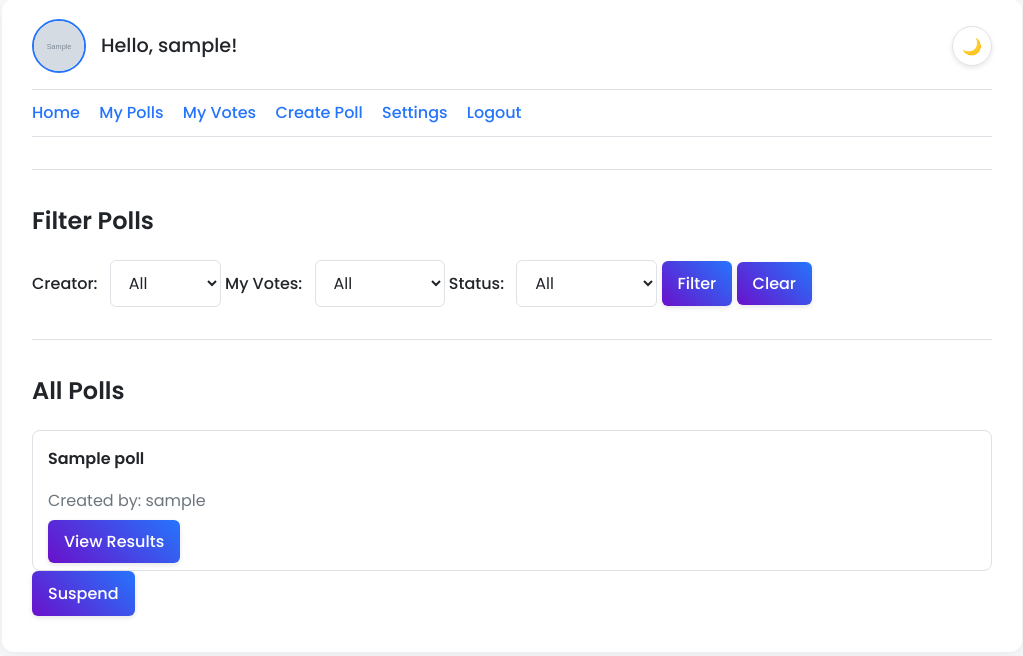
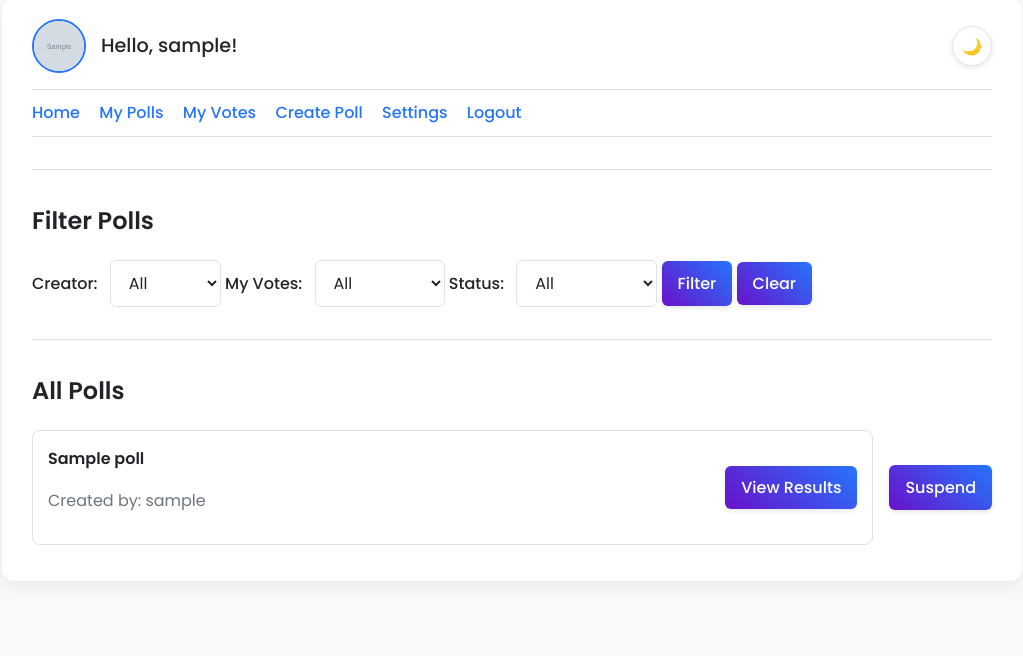
Before and after one commit to mikolajed/CommPolls, a Django app: page / in a window 1280 px wide. Shown: the part 21-677 px from the top of the page, without its empty margins (128-1151 px from the left). Run offline with Django 4.2, Linux system fonts and the light colour scheme; a user stored in the database is signed in; tables that the repository leaves empty hold one stand-in row (values such as "Sample post"); grey boxes marked "Sample" are stand-in pictures.

Commit message:
Move poll button from under poll text to the side

```diff
--- a/comm_polls/static/comm_polls/modern-theme.css
+++ b/comm_polls/static/comm_polls/modern-theme.css
@@ -232,13 +232,38 @@ button.danger, .button-link.danger {
     padding: 0;
 }
 
+.poll-list-wrapper {
+    display: flex;
+    align-items: center;
+    gap: 1rem;
+    margin-bottom: 1rem;
+}
+
 .poll-list-item {
     background: var(--card-bg);
     border: 1px solid var(--border-color);
     padding: 15px;
     border-radius: 8px;
     transition: transform 0.2s, box-shadow 0.2s, background-color 0.3s;
+    flex-grow: 1;
+    display: flex;
+    justify-content: space-between;
+    align-items: center;
+    gap: 1rem;
 }
+
+.poll-info {
+    flex-grow: 1;
+}
+
+.poll-actions {
+    flex-shrink: 0;
+}
+
+.suspend-form {
+    flex-shrink: 0;
+}
+
 .poll-list-item:hover {
     transform: translateY(-3px);
     box-shadow: 0 4px 15px var(--shadow-color);
```
